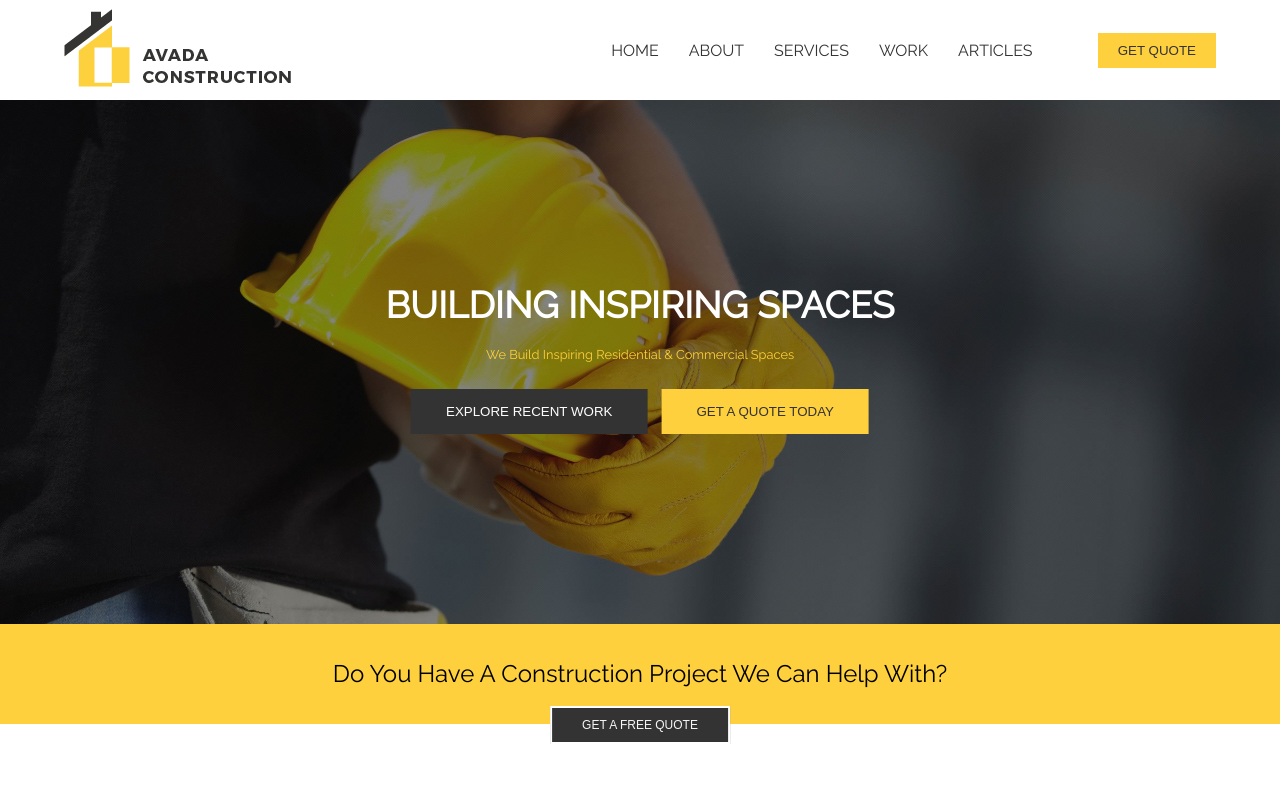
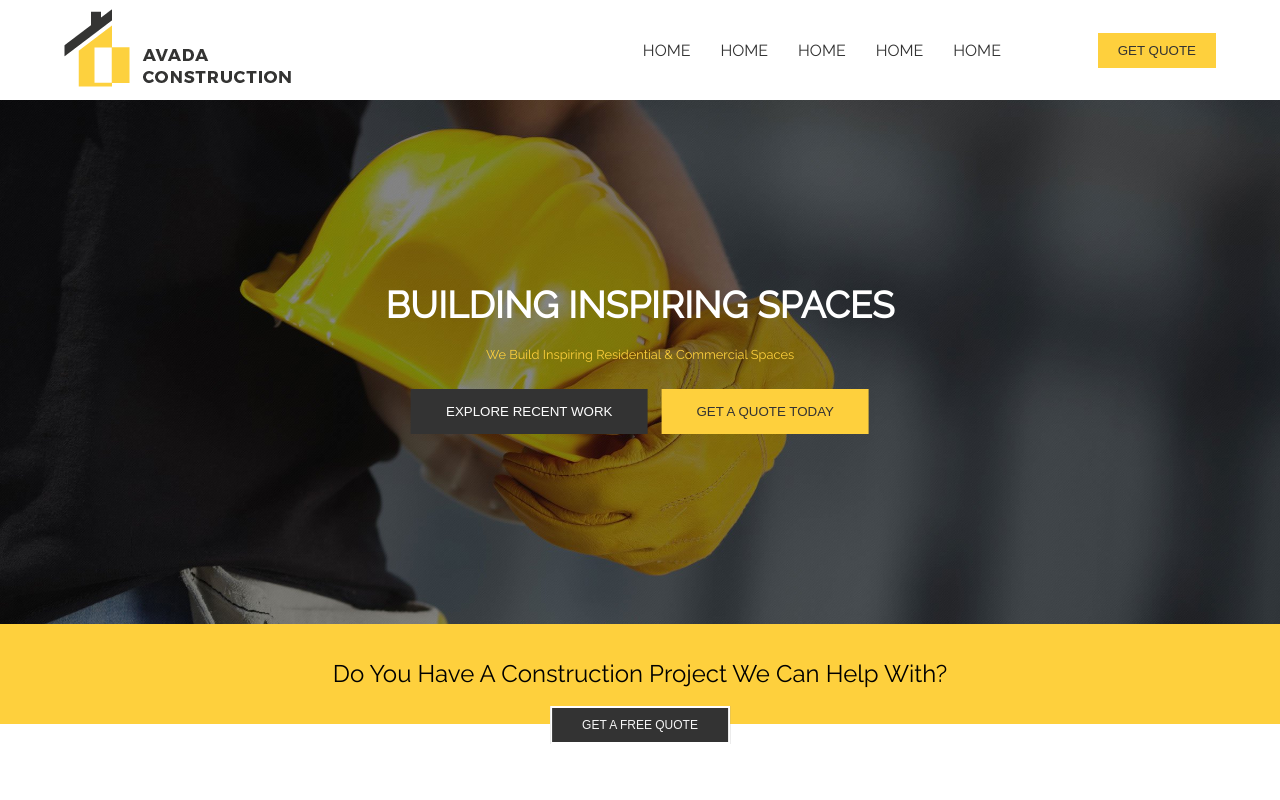
Before and after one commit to AnotherDebug/proj-html-vuejs, a Vue app: page / in a window 1280 px wide. Shown: the top 800 px of the page. Built offline with nearby package versions, Linux system fonts and the light colour scheme.

Commit message:
[ADD]: import LinksNav in Navbar component

```diff
--- a/src/components/partials/Navbar.vue
+++ b/src/components/partials/Navbar.vue
@@ -1,6 +1,10 @@
 <script>
+import LinksNav from './LinksNav.vue';
 export default {
-    name: 'Navbar'
+    name: 'Navbar',
+    components: {
+        LinksNav
+    }
 }
 </script>
 
@@ -8,11 +12,15 @@ export default {
 <template>
     <div class="navBar d-flex">
         <ul>
-            <li><a href="#">HOME</a></li>
-            <li><a href="#">ABOUT</a></li>
+            <LinksNav />
+            <LinksNav />
+            <LinksNav />
+            <LinksNav />
+            <LinksNav />
+            <!-- <li><a href="#">ABOUT</a></li>
             <li><a href="#">SERVICES</a></li>
             <li><a href="#">WORK</a></li>
-            <li><a href="#">ARTICLES</a></li>
+            <li><a href="#">ARTICLES</a></li> -->
         </ul>
 
     </div>
@@ -29,35 +37,6 @@ export default {
     ul {
         list-style: none;
         padding-right: 15px;
-
-        li {
-
-            display: inline-block;
-            padding: 0 15px;
-
-            a {
-                position: relative;
-                text-decoration: none;
-                color: $dimgray-color;
-
-                &:hover {
-                    color: $yellow-color;
-                    transition: all 0.2s;
-
-                    &:after {
-                        position: absolute;
-                        content: '\2bc6';
-                        color: $white-color;
-                        font-size: 20px;
-                        top: 59px;
-                        left: 50%;
-                        transform: translate(-50%, -50%);
-                        z-index: 3;
-
-                    }
-                }
-
-            }
-        }
     }
-}</style>
+}
+</style>
```
